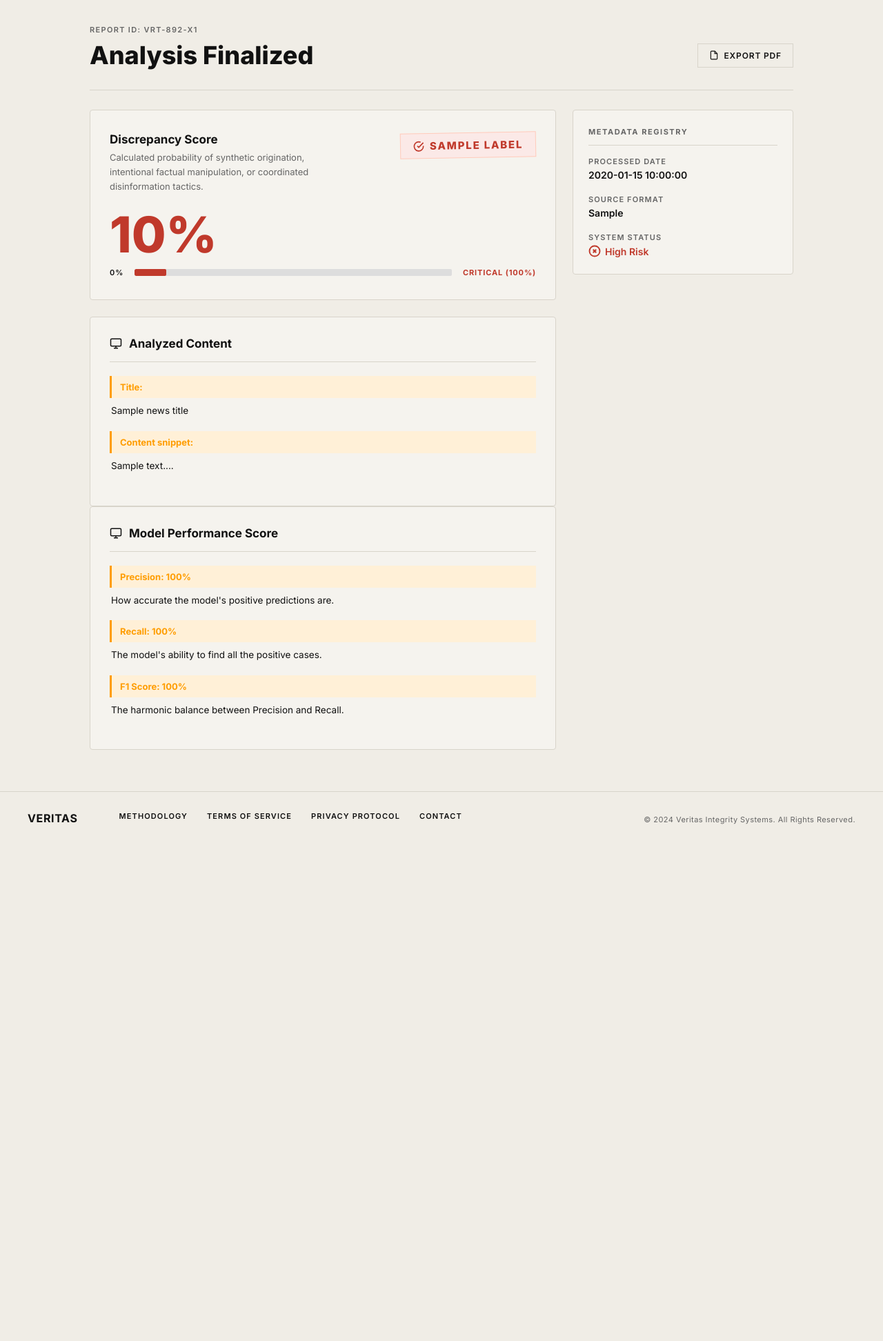
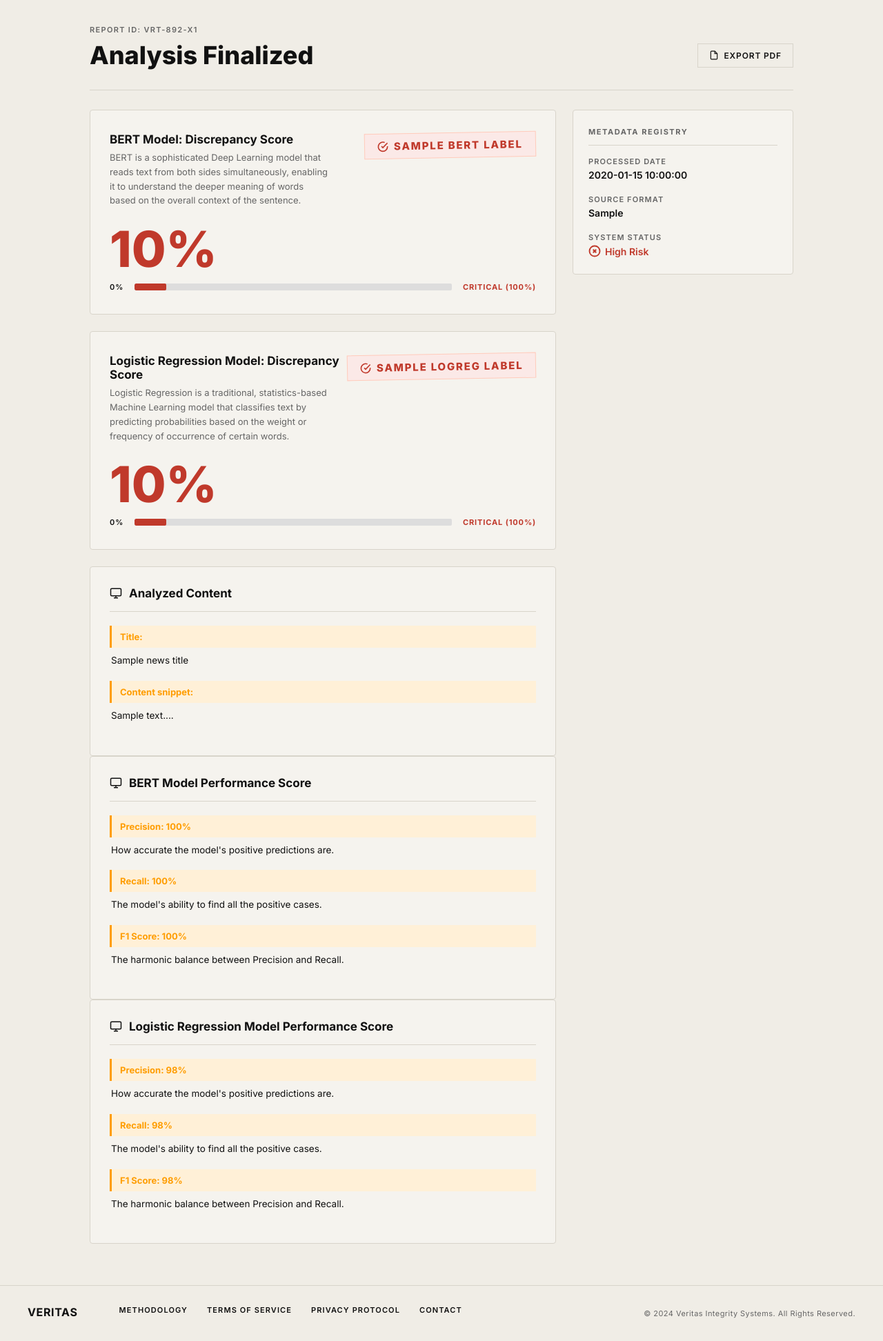
Before and after one commit to hrry6/MLFakeNews, a Flask app: template app/templates/result.html in a window 1280 px wide. Shown: the part 60-2004 px from the top of the page at 69% size. Before the commit the page ends 1255 px from the top, so only its background shows below. Run offline with Flask 3, Linux system fonts and the light colour scheme; the template is opened without the code that fills it: most values are stand-ins (such as "Sample title", 1, 10 or a date in 2020).

Commit message:
feat: Front End Update for Logistic Regression

```diff
--- a/app/app.py
+++ b/app/app.py
@@ -1,6 +1,7 @@
 import os
 import sys
 import requests
+import joblib
 from bs4 import BeautifulSoup
 from datetime import datetime
 
@@ -16,34 +17,45 @@ root_dir = os.path.abspath(os.path.join(base_dir, '..'))
 if root_dir not in sys.path:
     sys.path.append(root_dir)
 
-# Import fungsi pembersih teks
 try:
     from ml.preprocess import clean_text
 except ImportError:
     print("Gagal mengimport clean_text dari ml.preprocess.")
     def clean_text(text): return text
 
-# Path ke folder model yang sudah di-training
-model_dir = os.path.join(root_dir, 'models', 'bert_fake_news')
+# Path ke folder model BERT
+bert_dir = os.path.join(root_dir, 'models', 'bert_fake_news')
+
+# Path ke folder model Logistic Regression
+logreg_dir = os.path.join(root_dir, 'models', 'logistic_regression')
+logreg_model_path = os.path.join(logreg_dir, 'logreg_model.pkl')
+vectorizer_path = os.path.join(logreg_dir, 'tfidf_vectorizer.pkl')
 
 # INISIALISASI FLASK & LOAD MODEL
 app = Flask(__name__)
 
-print(" Loading model BERT")
+print("Loading model BERT...")
 try:
-    tokenizer = BertTokenizer.from_pretrained(model_dir)
-    model = BertForSequenceClassification.from_pretrained(model_dir)
-    model.eval() # Matikan mode training, fokus untuk inferensi (prediksi)
-    print("✅ Model berhasil diload!")
+    tokenizer = BertTokenizer.from_pretrained(bert_dir)
+    bert_model = BertForSequenceClassification.from_pretrained(bert_dir)
+    bert_model.eval()
+    print("Model BERT berhasil diload!")
 except Exception as e:
-    print(f"❌ Peringatan: Model gagal diload: {e}")
-    tokenizer, model = None, None
+    print(f"Peringatan: Model BERT gagal diload: {e}")
+    tokenizer, bert_model = None, None
 
+print("Loading model Logistic Regression...")
+try:
+    logreg_model = joblib.load(logreg_model_path)
+    vectorizer = joblib.load(vectorizer_path)
+    print("Model Logistic Regression berhasil diload!")
+except Exception as e:
+    print(f"Peringatan: Model Logistic Regression gagal diload: {e}")
+    logreg_model, vectorizer = None, None
 
 # ROUTING & LOGIKA UTAMA
 @app.route("/", methods=["GET", "POST"])
 def index():
-    # Jika user mengirimkan data via form (Klik Analyze)
     if request.method == "POST":
 
         source_format = ""
@@ -76,18 +88,12 @@ def index():
             news_text = request.form.get("news_text", "")
 
         # PREPROCESSING & PREDIKSI MODEL
-
-        # Teks mentah untuk ditampilkan di UI agar tetap enak dibaca
         raw_input_text = f"{news_title}. {news_text}"
-
-        # Teks bersih untuk dimakan oleh Model BERT (sesuai standar saat training)
         cleaned_input_text = clean_text(raw_input_text)
-
-        # Ambil tanggal hari ini untuk metadata hasil
         current_date = datetime.now().strftime("%b %d, %Y")
 
-        if model and tokenizer:
-            # Ubah teks menjadi token/angka yang dipahami PyTorch
+        # PREDIKSI MENGGUNAKAN BERT
+        if bert_model and tokenizer:
             inputs = tokenizer(
                 cleaned_input_text,
                 truncation=True,
@@ -97,32 +103,49 @@ def index():
             )
 
             with torch.no_grad():
-                outputs = model(**inputs)
+                outputs = bert_model(**inputs)
                 probs = F.softmax(outputs.logits, dim=1)
 
                 fake_prob = probs[0][0].item() * 100
 
                 if fake_prob >= 50:
-                    label = "Hoax"
-                    score = fake_prob
+                    bert_label = "Hoax"
+                    bert_score = fake_prob
                 else:
-                    label = "Authentic"
-                    score = probs[0][1].item() * 100
+                    bert_label = "Authentic"
+                    bert_score = probs[0][1].item() * 100
         else:
-            score = 0.0
-            label = "Model Not Loaded"
+            bert_score = 0.0
+            bert_label = "BERT Not Loaded"
 
+        if logreg_model and vectorizer:
+            teks_vector = vectorizer.transform([cleaned_input_text])
+            logreg_pred = logreg_model.predict(teks_vector)[0]
+            logreg_probs = logreg_model.predict_proba(teks_vector)[0]
+
+            if logreg_pred == 1:
+                logreg_label = "Authentic"
+                logreg_score = logreg_probs[1] * 100
+            else:
+                logreg_label = "Hoax"
+                logreg_score = logreg_probs[0] * 100
+        else:
+            logreg_score = 0.0
+            logreg_label = "LogReg Not Loaded"
+
+        # KIRIM DATA KE HALAMAN HASIL
         return render_template(
             "result.html",
-            score=round(score, 2),
-            label=label,
+            bert_score=round(bert_score, 2),
+            bert_label=bert_label,
+            logreg_score=round(logreg_score, 2),
+            logreg_label=logreg_label,
             news_title=news_title,
             news_text=news_text,
             processed_date=current_date,
             source_format=source_format
         )
 
-    # Render halaman awal jika request adalah GET (akses web pertama kali)
     return render_template("index.html")
 
 if __name__ == "__main__":
--- a/app/templates/result.html
+++ b/app/templates/result.html
@@ -41,24 +41,20 @@
     <div class="content-grid">
       <!-- LEFT COLUMN -->
       <div>
-        <!-- Score Card -->
+        <!-- Bert Score Card -->
         <div class="score-card">
           <div class="score-header">
             <div>
-              <div class="score-label">
-                {% if label == 'Authentic' %}Authenticity Score{% else %}Discrepancy Score{% endif %}
+              <div class="score-label">BERT Model:
+                {% if bert_label == 'Authentic' %}Authenticity Score{% else %}Discrepancy Score{% endif %}
               </div>
               <div class="score-desc">
-                {% if label == 'Authentic' %}
-                  Calculated probability of factual integrity and credible origination.
-                {% else %}
-                  Calculated probability of synthetic origination, intentional factual manipulation, or coordinated disinformation tactics.
-                {% endif %}
+                  BERT is a sophisticated Deep Learning model that reads text from both sides simultaneously, enabling it to understand the deeper meaning of words based on the overall context of the sentence.
               </div>
             </div>
 
-            <div class="hoax-badge" style="{% if label == 'Authentic' %}background-color: #e8f5e9; color: #2e7d32; border: 1px solid #c8e6c9;{% else %}background-color: #fbe9e7; color: #c0392b; border: 1px solid #ffccbc;{% endif %}">
-              {% if label == 'Hoax' %}
+            <div class="hoax-badge" style="{% if bert_label == 'Authentic' %}background-color: #e8f5e9; color: #2e7d32; border: 1px solid #c8e6c9;{% else %}background-color: #fbe9e7; color: #c0392b; border: 1px solid #ffccbc;{% endif %}">
+              {% if bert_label == 'Hoax' %}
                 <svg viewBox="0 0 24 24" fill="none" stroke="currentColor" stroke-width="2.5">
                   <path d="M10.29 3.86L1.82 18a2 2 0 0 0 1.71 3h16.94a2 2 0 0 0 1.71-3L13.71 3.86a2 2 0 0 0-3.42 0z"/>
                   <line x1="12" y1="9" x2="12" y2="13"/>
@@ -70,22 +66,67 @@
                   <polyline points="22 4 12 14.01 9 11.01"></polyline>
                 </svg>
               {% endif %}
-              {{ label | upper }}
+              {{ bert_label | upper }}
             </div>
 
           </div>
 
-          <div class="score-value" style="color: {% if label == 'Authentic' %}#2e7d32{% else %}#c0392b{% endif %} !important;">
-            {{ score }}%
+          <div class="score-value" style="color: {% if bert_label == 'Authentic' %}#2e7d32{% else %}#c0392b{% endif %} !important;">
+            {{ bert_score }}%
           </div>
 
           <div class="score-bar-wrap">
             <span class="bar-label">0%</span>
             <div class="score-bar">
-              <div class="score-bar-fill" id="score-fill" style="width: {{ score }}%; background-color: {% if label == 'Authentic' %}#2e7d32{% else %}#c0392b{% endif %};"></div>
+              <div class="score-bar-fill" id="score-fill" style="width: {{ bert_score }}%; background-color: {% if bert_label == 'Authentic' %}#2e7d32{% else %}#c0392b{% endif %};"></div>
             </div>
-            <span class="bar-label" style="color: {% if label == 'Authentic' %}#2e7d32{% else %}#c0392b{% endif %}; font-weight: 700;">
-              {% if label == 'Authentic' %}Highly Authentic (100%){% else %}Critical (100%){% endif %}
+            <span class="bar-label" style="color: {% if bert_label == 'Authentic' %}#2e7d32{% else %}#c0392b{% endif %}; font-weight: 700;">
+              {% if bert_label == 'Authentic' %}Highly Authentic (100%){% else %}Critical (100%){% endif %}
+            </span>
+          </div>
+        </div>
+
+        <!-- Logistic Linear Score Card -->
+        <div class="score-card">
+          <div class="score-header">
+            <div>
+              <div class="score-label">Logistic Regression Model:
+                {% if logreg_label == 'Authentic' %}Authenticity Score{% else %}Discrepancy Score{% endif %}
+              </div>
+              <div class="score-desc">
+                Logistic Regression is a traditional, statistics-based Machine Learning model that classifies text by predicting probabilities based on the weight or frequency of occurrence of certain words.
+              </div>
+            </div>
+
+            <div class="hoax-badge" style="{% if logreg_label == 'Authentic' %}background-color: #e8f5e9; color: #2e7d32; border: 1px solid #c8e6c9;{% else %}background-color: #fbe9e7; color: #c0392b; border: 1px solid #ffccbc;{% endif %}">
+              {% if logreg_label == 'Hoax' %}
+                <svg viewBox="0 0 24 24" fill="none" stroke="currentColor" stroke-width="2.5">
+                  <path d="M10.29 3.86L1.82 18a2 2 0 0 0 1.71 3h16.94a2 2 0 0 0 1.71-3L13.71 3.86a2 2 0 0 0-3.42 0z"/>
+                  <line x1="12" y1="9" x2="12" y2="13"/>
+                  <line x1="12" y1="17" x2="12.01" y2="17"/>
+                </svg>
+              {% else %}
+                <svg viewBox="0 0 24 24" fill="none" stroke="currentColor" stroke-width="2.5">
+                  <path d="M22 11.08V12a10 10 0 1 1-5.93-9.14"></path>
+                  <polyline points="22 4 12 14.01 9 11.01"></polyline>
+                </svg>
+              {% endif %}
+              {{ logreg_label | upper }}
+            </div>
+
+          </div>
+
+          <div class="score-value" style="color: {% if logreg_label == 'Authentic' %}#2e7d32{% else %}#c0392b{% endif %} !important;">
+            {{ logreg_score }}%
+          </div>
+
+          <div class="score-bar-wrap">
+            <span class="bar-label">0%</span>
+            <div class="score-bar">
+              <div class="score-bar-fill" id="score-fill" style="width: {{ logreg_score }}%; background-color: {% if logreg_label == 'Authentic' %}#2e7d32{% else %}#c0392b{% endif %};"></div>
+            </div>
+            <span class="bar-label" style="color: {% if logreg_label == 'Authentic' %}#2e7d32{% else %}#c0392b{% endif %}; font-weight: 700;">
+              {% if logreg_label == 'Authentic' %}Highly Authentic (100%){% else %}Critical (100%){% endif %}
             </span>
           </div>
         </div>
@@ -113,7 +154,7 @@
           </div>
         </div>
 
-        <!-- Analyzed Content -->
+        <!-- Analyzed Content BERT -->
         <div class="analyzed-card">
           <div class="analyzed-title">
             <svg viewBox="0 0 24 24" fill="none" stroke="currentColor" stroke-width="2">
@@ -121,7 +162,7 @@
               <line x1="8" y1="21" x2="16" y2="21"/>
               <line x1="12" y1="17" x2="12" y2="21"/>
             </svg>
-            Model Performance Score
+            BERT Model Performance Score
           </div>
 
           <div class="metric-block">
@@ -136,6 +177,33 @@
 
           <div class="metric-block">
             <div class="metric-label">F1 Score: 100%</div>
+            <div class="metric-value">The harmonic balance between Precision and Recall.</div>
+          </div>
+        </div>
+
+        <!-- Analyzed Content Logistic Regression -->
+        <div class="analyzed-card">
+          <div class="analyzed-title">
+            <svg viewBox="0 0 24 24" fill="none" stroke="currentColor" stroke-width="2">
+              <rect x="2" y="3" width="20" height="14" rx="2"/>
+              <line x1="8" y1="21" x2="16" y2="21"/>
+              <line x1="12" y1="17" x2="12" y2="21"/>
+            </svg>
+            Logistic Regression Model Performance Score
+          </div>
+
+          <div class="metric-block">
+            <div class="metric-label">Precision: 98%</div>
+            <div class="metric-value">How accurate the model's positive predictions are.</div>
+          </div>
+
+          <div class="metric-block">
+            <div class="metric-label">Recall: 98%</div>
+            <div class="metric-value">The model's ability to find all the positive cases.</div>
+          </div>
+
+          <div class="metric-block">
+            <div class="metric-label">F1 Score: 98%</div>
             <div class="metric-value">The harmonic balance between Precision and Recall.</div>
           </div>
         </div>
@@ -158,20 +226,27 @@
 
         <div class="meta-row">
           <span class="meta-key">System Status</span>
-          <span class="meta-val" style="color: {% if label == 'Authentic' %}#2e7d32{% else %}#c0392b{% endif %}; display: flex; align-items: center; gap: 6px;">
-            {% if label == 'Authentic' %}
+          <span class="meta-val" style="color: {% if bert_label == 'Authentic' and logreg_label == 'Authentic' %}#2e7d32{% elif bert_label != 'Authentic' and logreg_label != 'Authentic' %}#c0392b{% else %}#ff9d00{% endif %}; display: flex; align-items: center; gap: 6px;">
+            {% if bert_label == 'Authentic' and logreg_label == 'Authentic' %}
               <svg viewBox="0 0 24 24" width="18" height="18" fill="none" stroke="currentColor" stroke-width="2.5">
                 <path d="M22 11.08V12a10 10 0 1 1-5.93-9.14"></path>
                 <polyline points="22 4 12 14.01 9 11.01"></polyline>
               </svg>
               Low Risk
+            {% elif bert_label != 'Authentic' and logreg_label != 'Authentic' %}
+              <svg viewBox="0 0 24 24" width="18" height="18" fill="none" stroke="currentColor" stroke-width="2.5">
+                <circle cx="12" cy="12" r="10"/>
+                <line x1="15" y1="9" x2="9" y2="15"/>
+                <line x1="9" y1="9" x2="15" y2="15"/>
+              </svg>
+              High Risk
             {% else %}
               <svg viewBox="0 0 24 24" width="18" height="18" fill="none" stroke="currentColor" stroke-width="2.5">
                 <circle cx="12" cy="12" r="10"/>
                 <line x1="15" y1="9" x2="9" y2="15"/>
                 <line x1="9" y1="9" x2="15" y2="15"/>
               </svg>
-              High Risk
+              Warning
             {% endif %}
           </span>
         </div>
```
